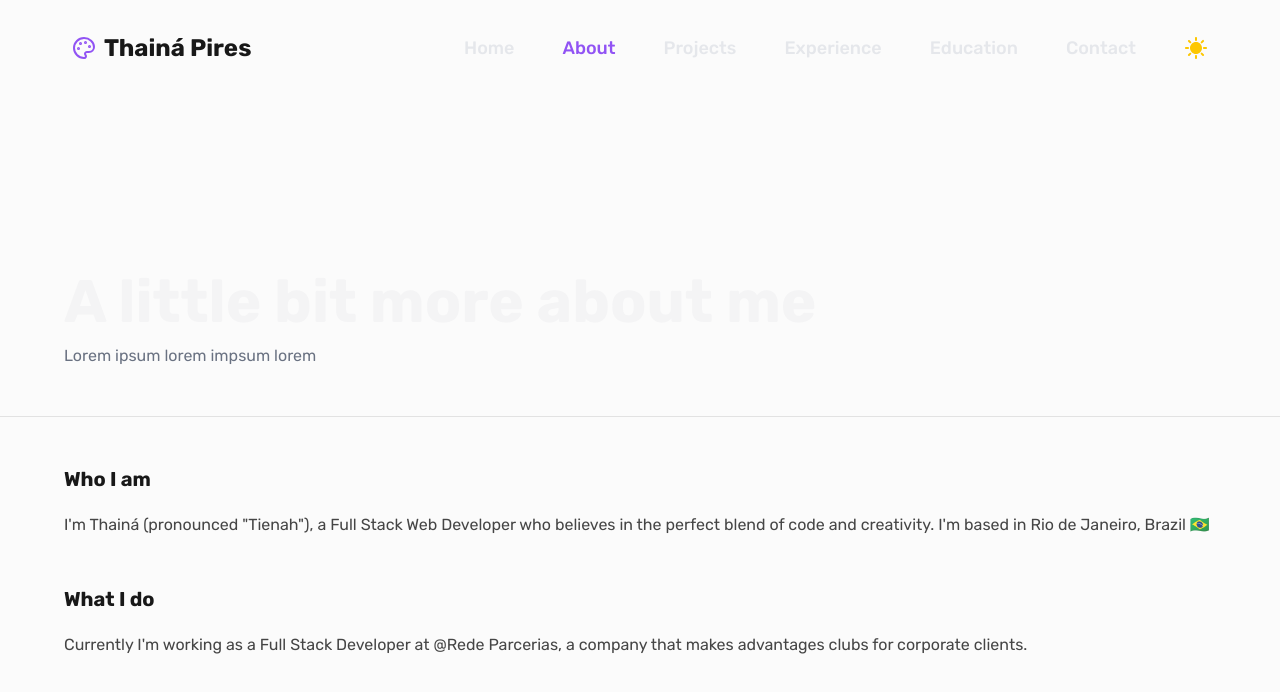
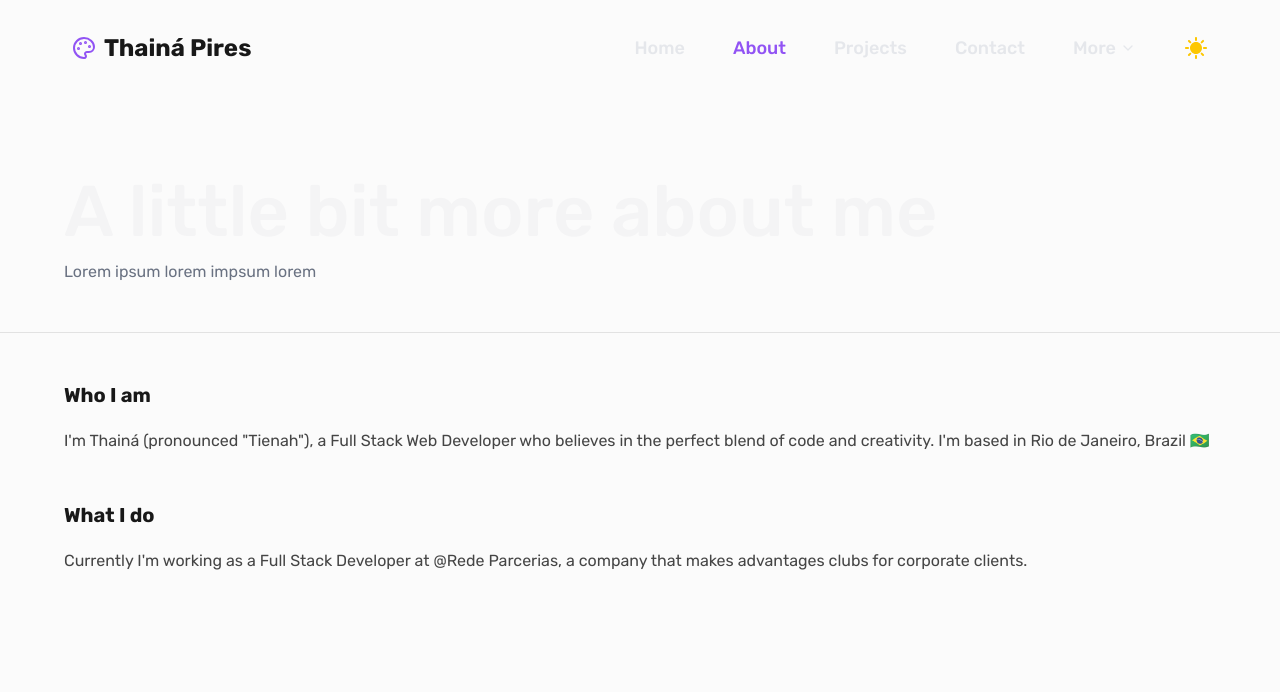
Before and after one commit to thainapires/portfolio-thainapires, a Next.js app: page /about-me in a window 1280 px wide. Shown: the top 692 px of the page. Built offline with nearby package versions, Linux system fonts and the light colour scheme.

Commit message:
chore: change meta data of page and improve header nav

```diff
--- a/src/app/about-me/page.tsx
+++ b/src/app/about-me/page.tsx
@@ -1,8 +1,8 @@
 export default function AboutMe() {
   return (
     <main className="flex flex-col items-center justify-center">
-        <div className="mt-44 w-full max-w-6xl mb-12">
-          <h1 className="text-5xl lg:text-6xl font-bold text-center md:text-start pb-3 text-zinc-100">A little bit more about me</h1>
+        <div className="mt-20 w-full max-w-6xl mb-12">
+          <h1 className="text-5xl lg:text-7xl font-medium text-center md:text-start pb-3 text-zinc-100">A little bit more about me</h1>
           <span className="text-gray-500">Lorem ipsum lorem impsum lorem</span>
         </div>
         <div className="h-[1px] w-full bg-black/10 dark:bg-white/10"></div>
--- a/src/app/components/layout/header.tsx
+++ b/src/app/components/layout/header.tsx
@@ -1,21 +1,27 @@
 'use client';
 
-import { Palette } from "lucide-react";
+import { ChevronDown, Palette } from "lucide-react";
 import Link from "next/link";
 import { usePathname } from "next/navigation";
+import { useState } from "react";
 import { ThemeToggle } from "./theme-toggle";
 
 export function Header() {
     const pathname = usePathname();
+    const [dropdownOpen, setDropdownOpen] = useState(false);
 
     const navItems = [
         { name: "Home", path: "/" },
         { name: "About", path: "/about-me" },
         { name: "Projects", path: "/projects" },
+        { name: "Contact", path: "/contact"}
+    ];
+
+    const dropdownItems = [
         { name: "Experience", path: "/experience" },
         { name: "Education", path: "/education"},
-        { name: "Contact", path: "/contact"}
-    ];
+        { name: "Skills", path: "/skills"}
+    ]
 
     return (
         <header className="flex items-center justify-center py-8 px-10 xl:px-18 bg-muted-background">
@@ -24,7 +30,7 @@ export function Header() {
                         <Palette className="h-6 w-6 text-primary" />
                         <span className="font-bold text-lg lg:text-2xl">Thainá Pires</span>
                     </Link>
-                    <nav className="hidden md:flex items-center gap-3 lg:gap-8 xl:gap-12">
+                    <nav className="hidden md:flex items-center gap-3 lg:gap-8 xl:gap-12 relative">
                         {navItems.map((item) => (
                             <Link
                                 key={item.path}
@@ -35,6 +41,28 @@ export function Header() {
                                 {item.name}
                             </Link>
                         ))}
+                        <div
+                            className="relative"
+                            onMouseEnter={() => setDropdownOpen(true)}
+                            onMouseLeave={() => setDropdownOpen(false)}
+                        >
+                            <button className="flex items-center gap-1 text-sm lg:text-md xl:text-lg font-base lg:font-medium transition-colors text-gray-200 hover:text-primary">
+                                More <ChevronDown className="h-4 w-4" />
+                            </button>
+                            {dropdownOpen && (
+                                <div className="absolute left-0 mt-2 w-40 bg-muted-background border border-gray-700 shadow-lg rounded-lg py-2">
+                                    {dropdownItems.map((item) => (
+                                        <Link
+                                            key={item.path}
+                                            href={item.path}
+                                            className="block px-4 py-2 text-sm text-gray-200 hover:bg-gray-700 hover:text-primary"
+                                        >
+                                            {item.name}
+                                        </Link>
+                                    ))}
+                                </div>
+                            )}
+                        </div>
                         <ThemeToggle />
                     </nav>
             </div>
--- a/src/app/layout.tsx
+++ b/src/app/layout.tsx
@@ -21,8 +21,8 @@ const poppins = Poppins({
 })
 
 export const metadata: Metadata = {
-  title: "Create Next App",
-  description: "Generated by create next app",
+  title: "Thainá Pires - Portfolio",
+  description: "Portfolio of Thainá Pires",
 };
 
 //Test rubik font
```
